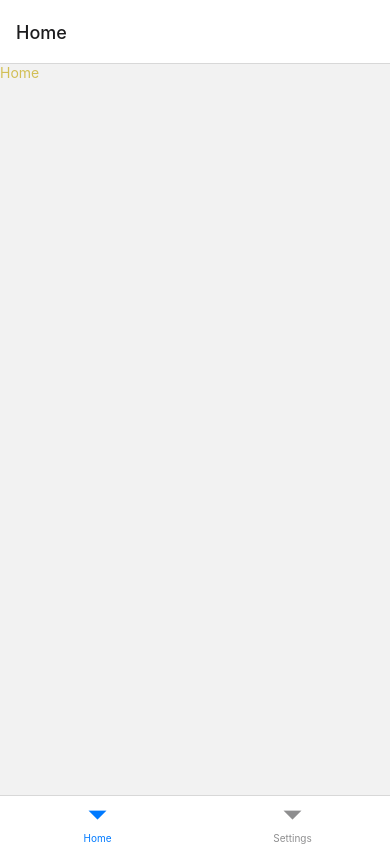
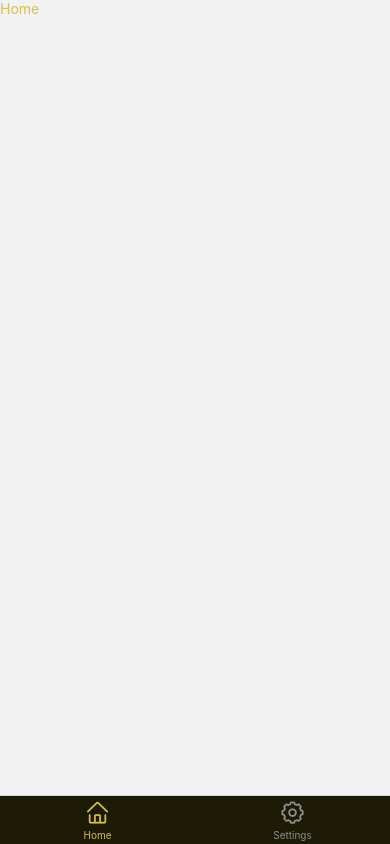
Before and after one commit to JankowiakOskar/snackbay, a React Native app: screen / in a window 390 px wide. Built offline with nearby package versions, Linux system fonts and the light colour scheme.

Commit message:
added aliases for babel config and created basic navigation

```diff
--- a/babel.config.js
+++ b/babel.config.js
@@ -2,5 +2,20 @@ module.exports = function (api) {
   api.cache(true);
   return {
     presets: ['babel-preset-expo'],
+    plugins: [
+      [
+        'module-resolver',
+        {
+          alias: {
+            '@navigation': './src/navigation',
+            '@components': './src/components',
+            '@screens': './src/screens',
+            '@styles': './src/styles',
+            '@assets': './assets',
+          },
+          extensions: ['.js', '.jsx', '.ts', '.tsx'],
+        },
+      ],
+    ],
   };
 };
--- a/src/App.tsx
+++ b/src/App.tsx
@@ -1,8 +1,8 @@
+import Navigation from '@navigation/Navigation';
+import { theme } from '@styles/theme';
 import { registerRootComponent } from 'expo';
-import Navigation from 'navigation';
 import { SafeAreaProvider } from 'react-native-safe-area-context';
 import { ThemeProvider } from 'styled-components/native';
-import { theme } from 'styles/theme';
 
 export default function App() {
   return (
--- a/src/navigation/Navigation.tsx
+++ b/src/navigation/Navigation.tsx
@@ -1,17 +1,55 @@
-import { createBottomTabNavigator } from '@react-navigation/bottom-tabs';
+import { AntDesign } from '@expo/vector-icons';
+import type { RootNavigationParams } from '@navigation/types';
+import {
+  BottomTabNavigationOptions,
+  createBottomTabNavigator,
+} from '@react-navigation/bottom-tabs';
 import { NavigationContainer } from '@react-navigation/native';
-import type { RootNavigationParams } from 'navigation/types';
-import Home from 'screens/Home';
-import Settings from 'screens/Settings';
+import Home from '@screens/Home';
+import Settings from '@screens/Settings';
+import { theme } from '@styles/theme';
 
 const Tab = createBottomTabNavigator<RootNavigationParams>();
+
+const globalHeaderStyles: BottomTabNavigationOptions = {
+  headerStyle: {
+    backgroundColor: theme.color.dark,
+  },
+  headerTitleStyle: {
+    color: theme.color.primary,
+  },
+  tabBarStyle: {
+    backgroundColor: theme.color.dark,
+  },
+  tabBarLabelStyle: {
+    marginBottom: 3,
+  },
+  tabBarActiveTintColor: theme.color.primary,
+};
 
 const Navigation = () => {
   return (
     <NavigationContainer>
-      <Tab.Navigator initialRouteName="Home">
-        <Tab.Screen name="Home" component={Home} />
-        <Tab.Screen name="Settings" component={Settings} />
+      <Tab.Navigator initialRouteName="Home" screenOptions={globalHeaderStyles}>
+        <Tab.Screen
+          name="Home"
+          component={Home}
+          options={{
+            headerShown: false,
+            tabBarIcon: ({ size, color }) => (
+              <AntDesign name="home" size={size} color={color} />
+            ),
+          }}
+        />
+        <Tab.Screen
+          name="Settings"
+          component={Settings}
+          options={{
+            tabBarIcon: ({ size, color }) => (
+              <AntDesign name="setting" size={size} color={color} />
+            ),
+          }}
+        />
       </Tab.Navigator>
     </NavigationContainer>
   );
```
Also changed, not shown: tsconfig.json (+6 -2 lines).
